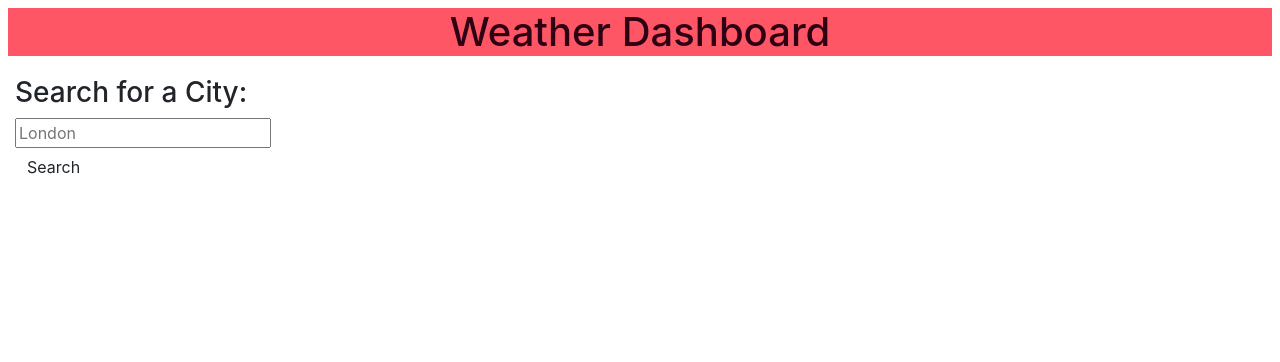
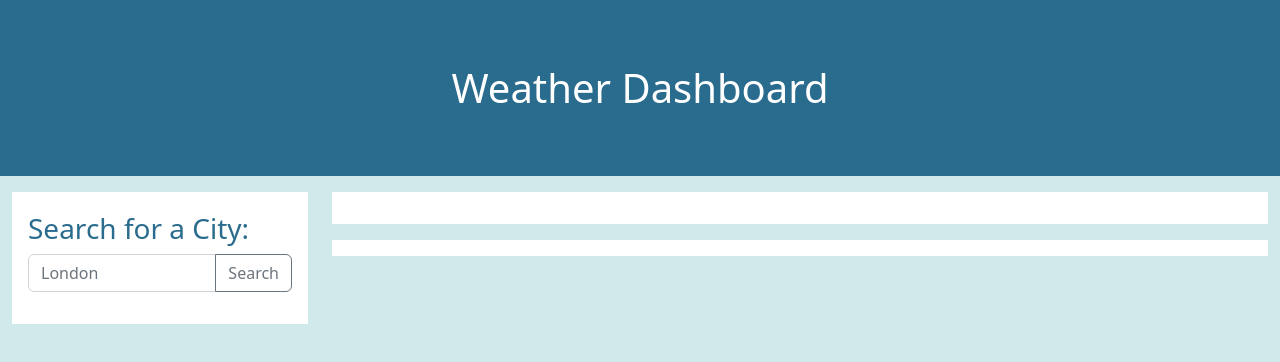
Before and after one commit to MarilynWho/weather-dashboard, a plain HTML site: page index.html in a window 1280 px wide. Drawn offline with nearby package versions, Linux system fonts and the light colour scheme.

Commit message:
Style the page

```diff
--- a/css/styles.css
+++ b/css/styles.css
@@ -1,36 +1,56 @@
 :root {
-  --today-background: #D7DEDC;
-  --forecast-background: #545F66;
-  --forecast-text: #F7EBE8;
-  --history-btn-bg: #CFCFCD;
-  --header-color:#FF5666;
-  --header-text: #2E0014;
+  /* --primary: #545F66; */
+  --secondary: #f7ebe8;
+  --history-btn-bg: #cfcfcd;
+  --bs-primary-rgb: 72, 69, 84;
+  --bs-dark-rgb: 42, 108, 141;
+  --bs-light: #d0eaeb;
+  --bs-body-color: #2a6c8d;
 }
 
-h1 {
+.btn-outline-primary {
+  --bs-btn-color: rgba(var(--bs-dark-rgb), 1);
+  --bs-btn-border-color: var(--bs-btn-color);
+  --bs-btn-hover-bg: var(--bs-btn-color);
+  --bs-btn-hover-border-color: var(--bs-btn-color);
+  --bs-btn-active-bg: var(--bs-btn-color);
+  --bs-btn-active-border-color:var(--bs-btn-color);
+}
+
+html {
+  font-size: 16px; /* it means 16px is equal to 1rem */
+}
+body {
+  background-color: var(--bs-light);
+}
+html,
+body {
+  min-height: 100%;
+}
+/* h1 {
   background-color: var(--header-color);
   color: var(--header-text)
-}
-.container{
-    display: flex;
-    color: var(--forecast-text);
-    flex-wrap: wrap;
-    }
-
-.forecastDay{
-  background-color: var(--forecast-background);
+} */
+.days-container {
+  display: flex;
+  flex-wrap: wrap;
+  justify-content: space-between;
 }
 
-.todayContainer {
+/* .forecastDay{
+  background-color: var(--forecast-background);
+} */
+
+/* .todayContainer {
   background-color: var(--today-background);
-}
+} */
 
-.forecastDay, .todayContainer, .historyBtn {
+/* .forecastDay, .todayContainer, .historyBtn {
   border-radius: 10px;
   padding: 10px;
   margin: 10px;
-}
+} */
 
-.historyBtn{
+/* .historyBtn{
   background-color: var(--history-btn-bg);
-}
+} */
--- a/index.html
+++ b/index.html
@@ -1,49 +1,101 @@
 <!DOCTYPE html>
 <html lang="en-gb">
-
   <head>
     <meta charset="UTF-8" />
     <meta name="viewport" content="width=device-width, initial-scale=1.0" />
     <meta http-equiv="X-UA-Compatible" content="ie=edge" />
     <!-- <link rel="stylesheet" href="styles/reset.css" /> -->
-  <link rel="stylesheet" href="https://stackpath.bootstrapcdn.com/bootstrap/4.3.1/css/bootstrap.min.css" />
-  <link rel="stylesheet" href="https://stackpath.bootstrapcdn.com/font-awesome/4.7.0/css/font-awesome.min.css" />
-  <link rel="stylesheet" href="./css/styles.css">
+    <link
+      rel="stylesheet"
+      href="https://cdn.jsdelivr.net/npm/bootstrap@5.2.3/dist/css/bootstrap.min.css"
+    />
+    <link
+      rel="stylesheet"
+      href="https://stackpath.bootstrapcdn.com/font-awesome/4.7.0/css/font-awesome.min.css"
+    />
+    <link rel="stylesheet" href="./css/styles.css" />
     <title>Weather Dashboard</title>
   </head>
 
   <body>
-  <header class="container-fluid text-center text-white pt-2 p-2 weather-header">
+    <header
+      class="container-fluid text-center text-white pt-3 bg-dark p-2 weather-header"
+    >
+      <div class="pt-5 pt-md-0">
+        <div class="pb-5 pt-5">
           <h1>Weather Dashboard</h1>
+        </div>
+      </div>
     </header>
 
     <!-- max-width for ultra wide resolutions -->
-  <div class="container-fluid" style="max-width: 1400px">
+    <div class="container-fluid bg-color-light" style="max-width: 1400px">
       <div class="row">
-      <aside class="col-lg-3 pb-3">
+        <aside class="col-lg-3 pb-3 mt-3 pr-0">
+          <div class="bg-white p-3 rounded-lg">
             <h2 id="form-heading" class="mt-1 h3 form-label">
               Search for a City:
             </h2>
             <form id="search-form" class="form">
               <div class="form-inline form-group">
-            <div class="input-group">
-              <input class="form-input weather-search" type="text" id="search-input" placeholder="London"
-                aria-labelledby="form-heading" aria-controls="today forecast" />
-              <div class="input-group-append">
-                <button class="btn search-button" id="search-button" aria-label="submit search">
+                <!-- <div class="input-group"> -->
+                  <!-- <input
+                    class="form-input weather-search"
+                    type="text"
+                    id="search-input"
+                    placeholder="London"
+                    aria-labelledby="form-heading"
+                    aria-controls="today forecast"
+                  /> -->
+                  <div class="input-group mb-3">
+                    <input
+                      type="text"
+                      id="search-input"
+                      class="form-control"
+                      placeholder="London"
+                      aria-label="location"
+                      aria-describedby="search-button"
+                    />
+                    <button
+                      class="btn btn-outline-secondary"
+                      type="button"
+                      id="search-button"
+                      aria-label="submit search"
+                    >
                       Search
                     </button>
-                <hr class="hr weather-hr" />
                   </div>
-            </div>
+
+                  <!-- <div class="input-group-append">
+                    <button
+                      class="btn search-button btn-outline-primary m-1"
+                      id="search-button"
+                      aria-label="submit search"
+                    >
+                      Search
+                    </button> -->
+                    <!-- <hr class="hr weather-hr" /> -->
+                  <!-- </div> -->
+                <!-- </div> -->
               </div>
             </form>
             <div class="list-group" id="history"></div>
+          </div>
         </aside>
 
         <div class="col-lg-9 pb-3">
-        <section id="today" class="mt-3" role="region" aria-live="polite"></section>
-        <section id="forecast" class="row mt-3" role="region" aria-live="polite"></section>
+          <section
+            id="today"
+            class="mt-3 p-3 bg-white rounded-lg"
+            role="region"
+            aria-live="polite"
+          ></section>
+          <section
+            id="forecast"
+            class="mt-3 p-3 pt-0 bg-white m-0 rounded-lg"
+            role="region"
+            aria-live="polite"
+          ></section>
         </div>
       </div>
     </div>
@@ -52,7 +104,8 @@
     <script src="https://cdnjs.cloudflare.com/ajax/libs/moment.js/2.29.4/moment.min.js"></script>
     <!-- jQuery -->
     <script src="https://cdnjs.cloudflare.com/ajax/libs/jquery/3.2.1/jquery.min.js"></script>
+    <script src="https://cdn.jsdelivr.net/npm/bootstrap@5.2.3/dist/js/bootstrap.min.js"></script>
+
     <script src="./js/index.js"></script>
   </body>
-
 </html>
--- a/js/index.js
+++ b/js/index.js
@@ -47,10 +47,12 @@ function fiveDayForcast(response) {
   let container = $("#forecast");
   container.empty();
   forecast = response.list;
-  let days = $("<div>").addClass("container");
+  let days = $("<div>").addClass("days-container");
   for (let i = 6; i < forecast.length; i += 8) {
     // create div with class forecastDay to apply background color and margins
-    let day = $("<div>").addClass("forecastDay");
+    let day = $("<div>")
+      .addClass("forecastDay")
+      .addClass("p-3 border border-3 border-dark mt-3 rounded");
     let icon = getIcon(forecast[i]);
     // add date, icon and other data to the day
     let date = $("<p>")
@@ -99,7 +101,7 @@ function getIcon(response) {
   icon = $("<img>").attr(
     "src",
     "https://openweathermap.org/img/wn/" + iconType + ".png"
-  );
+  ).css("filter","drop-shadow(2px 4px 6px black)").addClass("m-2");
   return icon;
 }
 
@@ -117,7 +119,7 @@ function addBtn(name) {
   container = $("#history");
   let newBtn = $("<button>")
     .attr("data-city", name)
-    .addClass("historyBtn")
+    .addClass("historyBtn mt-1 btn btn-outline-primary")
     .text(name.charAt(0).toUpperCase() + name.slice(1));
   container.prepend(newBtn);
 }
@@ -128,3 +130,7 @@ function getBtnForecast() {
   let city = $(this).attr("data-city");
   renderWeather(city);
 }
+
+$(window).on("load", () => {
+  $(".historyBtn").first().click();
+})
```
Also changed, not shown: img/Screenshot from 2023-01-31 02-57-45.png (added), 1 other file. Lines whose indentation alone changed are shown as unchanged.
